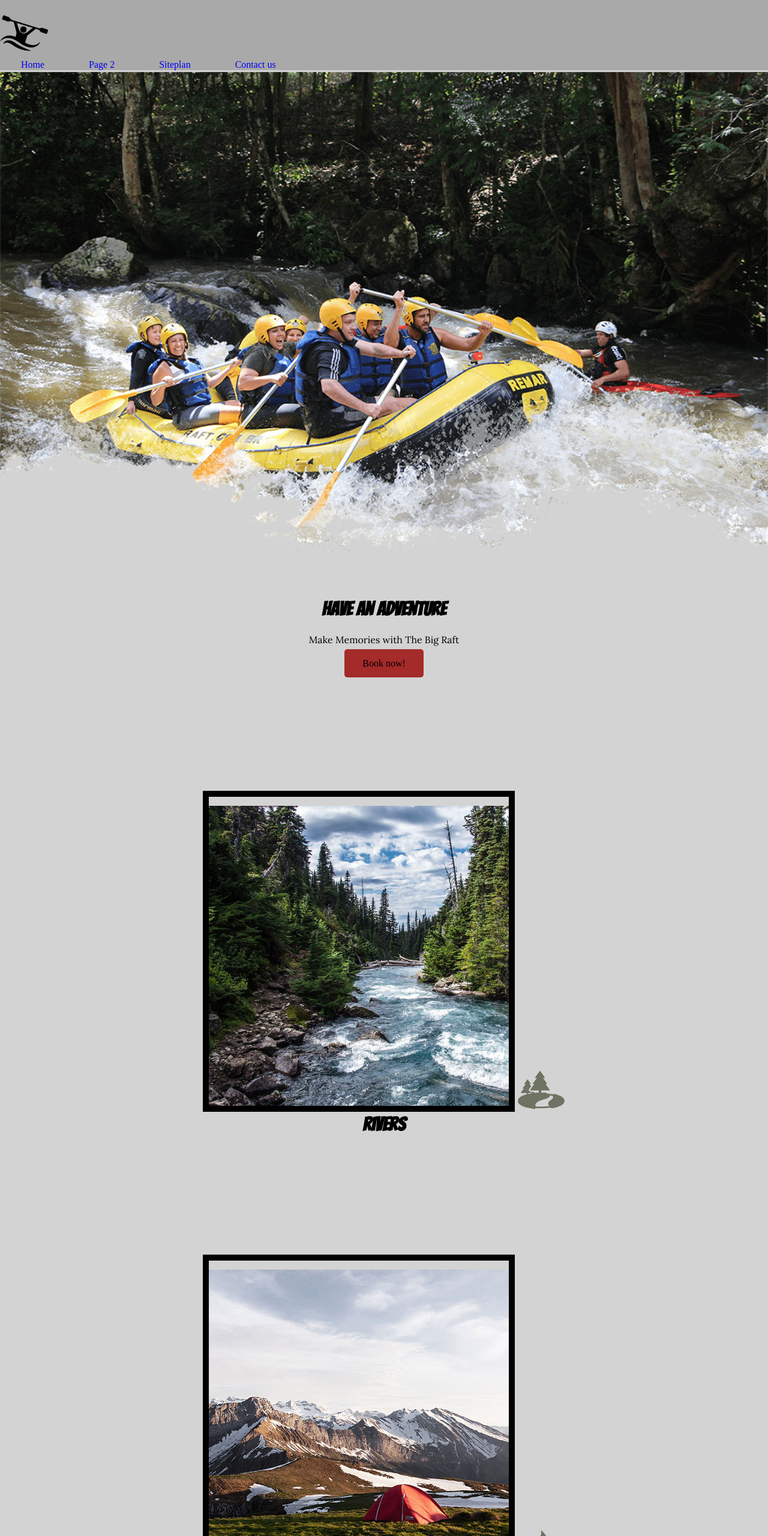
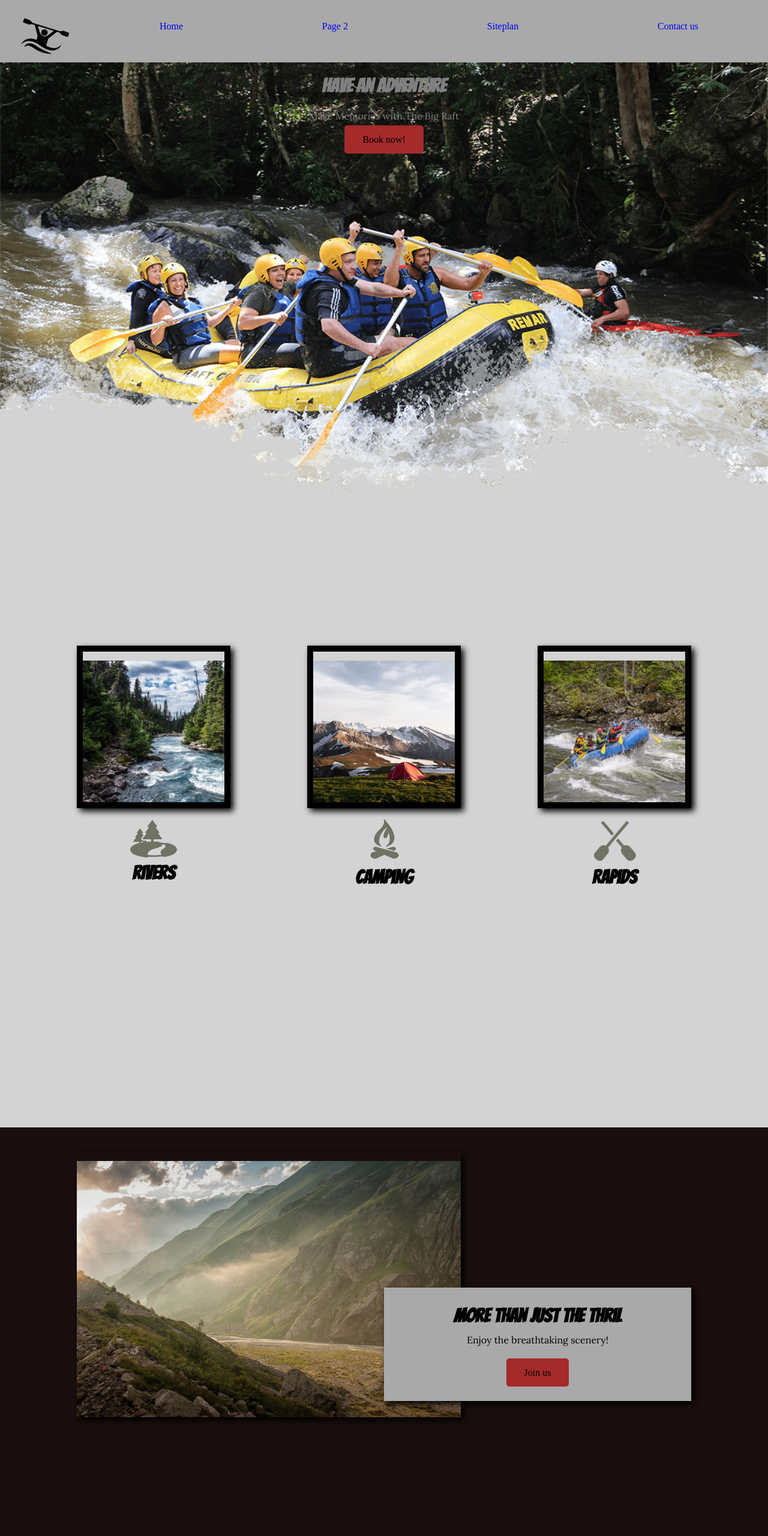
Before and after one commit to sskiles66/wdd130, a plain HTML site: page wwr/index.html in a window 1280 px wide. Shown: the top 2560 px of the page at 60% size. Drawn offline with Linux system fonts and the light colour scheme.

Commit message:
Finished up wwr page

```diff
--- a/wwr/raft_styles.css
+++ b/wwr/raft_styles.css
@@ -72,7 +72,9 @@ p {
   }
 
 #hero-box {
-    margin-top: -12px;
+    grid-column: 1/4;
+    grid-row: 1/3;
+    z-index: -1;
 }
 
  h2 {
@@ -81,6 +83,8 @@ p {
 
  #logo_link {
      padding-top: 5px;
+     justify-self: center;
+     align-self: center;
  }
 
  nav a {
@@ -111,6 +115,9 @@ p {
  footer {
      padding: 25px 50px;
      margin-top: 200px;
+     display: flex;
+     justify-content: space-around;
+     align-items: center;
  }
 
  footer, .social, img {
@@ -128,6 +135,14 @@ p {
 
  .card-img {
     border: solid black 10px;
+    transition: transform .5s;
+    box-shadow: 5px 5px 10px black;
+ }
+
+ .card-img:hover {
+     opacity: .6;
+     transform: scale(1.1);
+
  }
 
  main section img {
@@ -141,3 +156,111 @@ p {
  .mountains {
      margin-bottom: 200px;
  }
+
+ header {
+     display: grid;
+     grid-template-columns: 150px auto;
+ }
+
+ nav {
+     display: flex;
+     justify-content: space-around;
+ }
+
+ #hero {
+     display: grid;
+     grid-template-columns: 1fr 3fr 1fr;
+     margin-top: -100px;
+ }
+
+ #hero-msg {
+     grid-column: 2/3;
+     grid-row: 1/2;
+     color: gray;
+     margin-top: 100px;
+
+}
+
+
+.home-grid {
+    display: grid;
+    grid-template-columns: repeat(10, 1fr);
+}
+
+.card-img, .mountains {
+    width: 100%;
+}
+
+.rivers-card {
+    grid-column: 2/4;
+    grid-row: 2/3;
+}
+
+.camping-card {
+    grid-column: 5/7;
+    grid-row: 2/3;
+}
+
+.rapids-card {
+    grid-column: 8/10;
+    grid-row: 2/3;
+}
+
+#background {
+    grid-column: 1/11;
+    grid-row: 4/9;
+}
+
+.mountains {
+    grid-column: 2/7;
+    grid-row: 5/8;
+    box-shadow: 5px 5px 10px black;
+}
+
+.msg {
+    grid-column: 6/10;
+    grid-row: 6/7;
+    box-shadow: 5px 5px 10px black;
+}
+
+@media screen and (max-width: 900px) {
+    #hero, .home-grid {
+        display: block;
+        height: auto;
+    }
+    nav, footer {
+        flex-direction: column;
+    }
+    nav a {
+        display: block;
+        padding: 15px;
+    }
+    #hero {
+        margin-top: 0;
+    }
+    #hero-msg {
+        margin-top: 0;
+    }
+    #hero-msg h4 {
+        display: none;
+    }
+    .home-title {
+        font-size: 25px;
+        color: #6f7364;
+    }
+    .rivers-card, .camping-card, .rapids-card {
+        margin: 50px auto;
+        width: 60%;
+    }
+    #background {
+        display: none;
+    }
+    .mountains, .msg {
+        width: 80%;
+        display: block;
+        margin: 0 auto;
+    }
+    footer {
+        margin-top: 25px;
+    }
+}
```
Also changed, not shown: wwr/index.html (+1 -1 lines).
